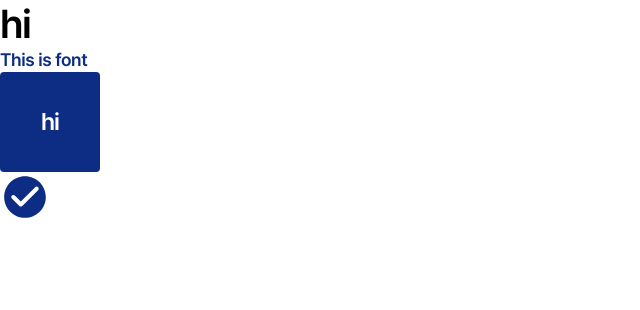
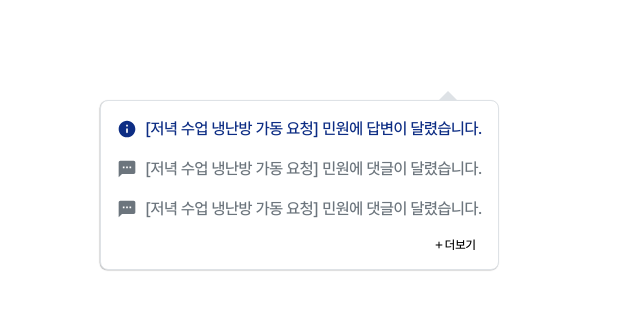
Before and after one commit to waieiches/SM-137-Frontend, a React (Vite) app: page / in a window 1280 px wide. Shown: the top 310 px of the page, without its empty margins (0-640 px from the left). Built offline with nearby package versions, Linux system fonts and the light colour scheme.

Commit message:
feat : 알림 말풍선 컴포넌트 제작
1. ContentBubble 컴포넌트에서 말풍선 레이아웃 제작
2. contents/Notification에서 데이터에 따른 알림 말풍선 컨텐츠 렌더링

```diff
--- a/src/App.tsx
+++ b/src/App.tsx
@@ -1,32 +1,16 @@
 import styled from "@emotion/styled";
-import Button from "./components/button/Button";
-import SvgIcon, { SvgIconProps } from "@mui/material/SvgIcon";
-import CheckCircleRoundedIcon from "@mui/icons-material/CheckCircleRounded";
 import "./reset.css";
+import ContentBubble from "./components/contentBubble/ContentBubble";
 
 const Wrap = styled.div`
-  width: 100px;
-  height: 100px;
+  width: 100%;
   background-color: var(--gray5-contents);
-`;
-
-const Title = styled.span`
-  color: var(--primary);
-`;
-
-const StyledIcon = styled(SvgIcon)<SvgIconProps>`
-  color: var(--primary);
-  width: 50px;
-  height: 50px;
 `;
 
 function App() {
   return (
     <Wrap>
-      <h1>hi</h1>
-      <Title>This is font</Title>
-      <Button width="100px" />
-      <StyledIcon component={CheckCircleRoundedIcon} />
+      <ContentBubble type="notification" />
     </Wrap>
   );
 }
--- a/src/components/InfoMessage/InfoMessage.tsx
+++ b/src/components/InfoMessage/InfoMessage.tsx
@@ -8,12 +8,16 @@ import {
 
 const MessageContainer = styled.div<MessageContainerProps>`
   display: flex;
+  gap: 0.5rem;
   color: ${(props) => props.color};
+  align-items: center;
 `;
 const MessageIcon = styled(SvgIcon)<MessageIconProps>`
   width: ${(props) => props.width};
   height: ${(props) => props.height};
 `;
+const MessageContent = styled.body``;
+
 interface MessageContainerProps {
   color: string;
 }
@@ -24,15 +28,18 @@ interface MessageIconProps extends SvgIconProps {
 interface MessageTypeProps {
   sizeType: string;
   messageType: string;
+  content: string;
 }
 
 const InfoMessage = ({
   sizeType = "small",
   messageType = "info",
+  content = "내용을 입력해 주세요",
 }: MessageTypeProps) => {
   const iconComponent = getIconType(messageType);
   const size = getSizeType(sizeType);
   const color = getColor(messageType);
+
   return (
     <MessageContainer color={color}>
       <MessageIcon
@@ -40,6 +47,7 @@ const InfoMessage = ({
         width={size.width}
         height={size.height}
       />
+      <MessageContent>{content}</MessageContent>
     </MessageContainer>
   );
 };
--- /dev/null
+++ b/src/components/contentBubble/ContentBubble.tsx
@@ -0,0 +1,44 @@
+import styled from "@emotion/styled";
+import Notification from "./contents/Notification";
+
+const Layout = styled.div`
+  //컴포넌트 확인용, 삭제 예정
+  margin: 100px;
+
+  padding: 1rem;
+  max-width: 400px;
+  min-width: 200px;
+  min-height: 100px;
+  border-radius: 8px;
+  background-color: var(--white);
+  border: 1px solid var(--gray3-border);
+  display: inline-flex;
+  justify-content: center;
+  align-items: center;
+  box-shadow: -0.5px 0.5px 1px rgba(0, 0, 0, 0.25);
+  position: relative;
+  &::after {
+    content: "";
+    border-top: 0px solid transparent;
+    border-left: 10px solid transparent;
+    border-right: 10px solid transparent;
+    border-bottom: 10px solid var(--gray3-border);
+    position: absolute;
+    top: -10px;
+    right: 10%;
+  }
+`;
+
+interface TypeProps {
+  type: string;
+}
+
+const ContentBubble = ({ type }: TypeProps) => {
+  return (
+    <Layout>
+      <Notification />
+    </Layout>
+  );
+};
+
+export default ContentBubble;
--- a/src/components/contentBubble/contents/HeaderNavigator.tsx
+++ b/src/components/contentBubble/contents/HeaderNavigator.tsx
@@ -1,3 +1,5 @@
 const HeaderNavigator = () => {
   return;
 };
+
+export default HeaderNavigator;
--- a/src/components/contentBubble/contents/Comment.tsx
+++ b/src/components/contentBubble/contents/Notification.tsx
@@ -4,6 +4,7 @@ import SvgIcon, { SvgIconProps } from "@mui/material/SvgIcon";
 import AddRoundedIcon from "@mui/icons-material/AddRounded";
 
 //mock data (백엔드)
+//백엔드 데이터 slice 5개
 const mockData = [
   {
     type: "info",
@@ -13,10 +14,13 @@ const mockData = [
     type: "message",
     message: "[저녁 수업 냉난방 가동 요청] 민원에 댓글이 달렸습니다.",
   },
+  {
+    type: "message",
+    message: "[저녁 수업 냉난방 가동 요청] 민원에 댓글이 달렸습니다.",
+  },
 ];
 
-const CommentContainer = styled.div`
-  width: 100%;
+const NotificationContainer = styled.div`
   display: flex;
   flex-direction: column;
   align-items: end;
@@ -41,9 +45,9 @@ const ViewMoreIcon = styled(SvgIcon)<SvgIconProps>`
 `;
 const ViewMoreText = styled.caption``;
 
-const Comment = () => {
+const Notification = () => {
   return (
-    <CommentContainer>
+    <NotificationContainer>
       <InfoMessageContainer>
         {mockData.map((content) => (
           <InfoMessage
@@ -58,8 +62,8 @@ const Comment = () => {
         <ViewMoreIcon component={AddRoundedIcon} />
         <ViewMoreText>더보기</ViewMoreText>
       </ViewMoreButton>
-    </CommentContainer>
+    </NotificationContainer>
   );
 };
 
-export default Comment;
+export default Notification;
--- a/src/index.css
+++ b/src/index.css
@@ -61,7 +61,7 @@ span {
 body {
   font-family: "pretendardM";
   font-size: 1rem;
-  line-height: 1rem;
+  line-height: 1.5rem;
   letter-spacing: -0.02em;
 }
 caption {
--- a/src/reset.css
+++ b/src/reset.css
@@ -169,6 +169,7 @@ input,
 button {
   appearance: auto;
   border-radius: 0;
+  border: none;
 }
 select {
   -webkit-appearance: none;
@@ -187,6 +188,7 @@ button {
   font-family: inherit;
   font-size: inherit;
   color: inherit;
+  background: none;
 }
 
 button,
```
